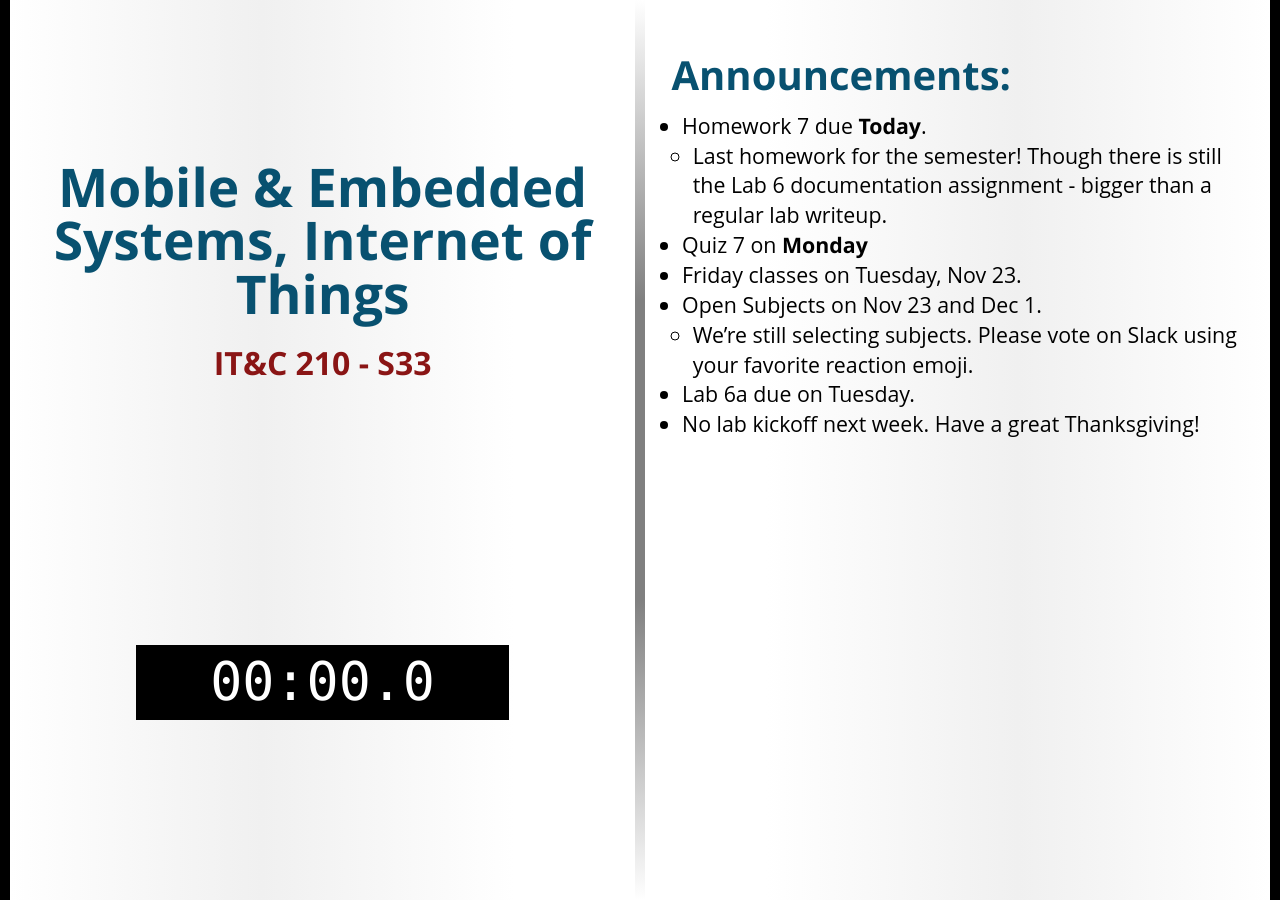
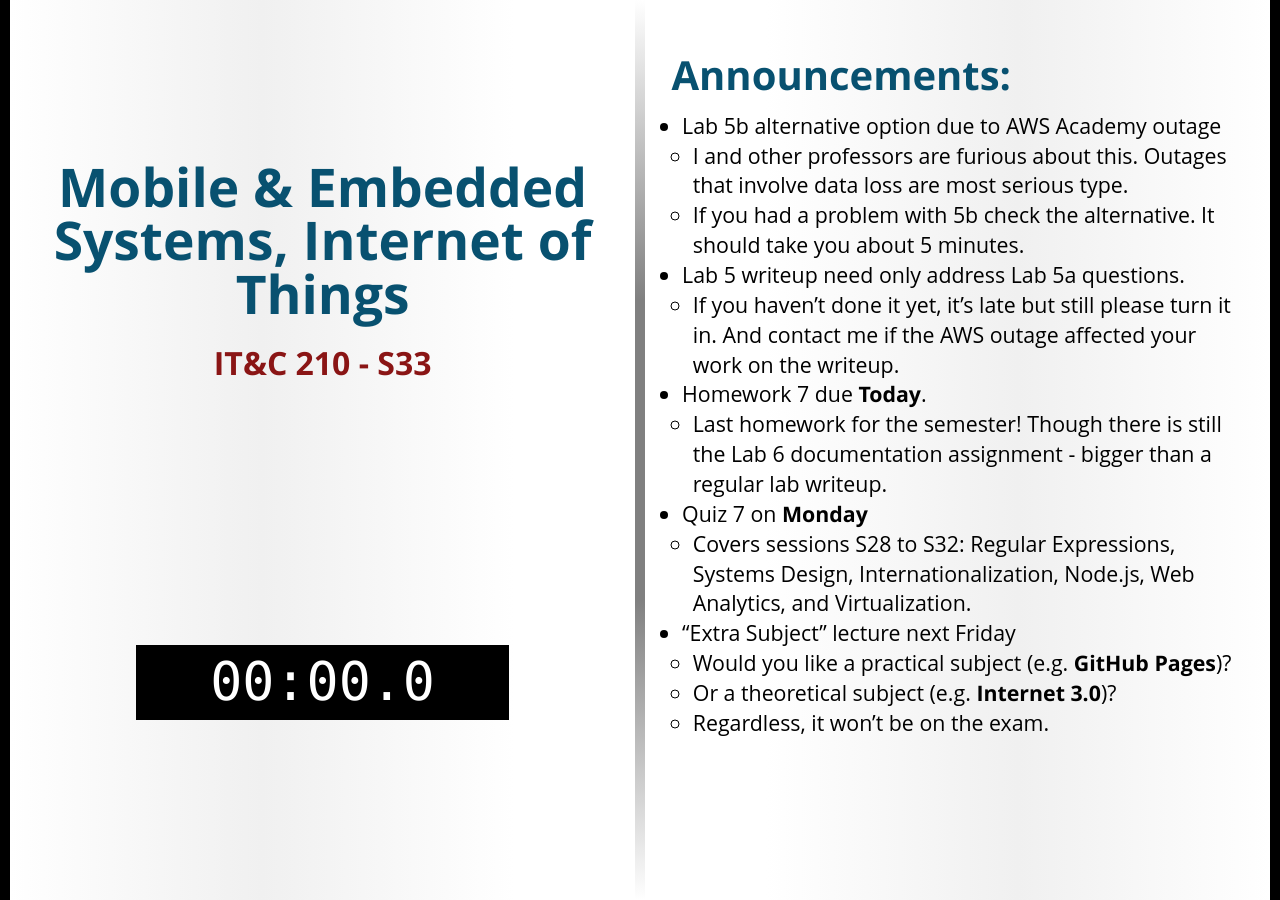
Before and after one commit to BYU-ITC-210/BYU-ITC-210.github.io, a Jekyll site: the page built from _welcome/S33.md, in a window 1280 px wide. Built offline with Jekyll 4.4.1, drawn with Linux system fonts in a browser that asks for light colours; some web fonts are replaced.

Commit message:
Welcome S33

```diff
--- a/_welcome/S33.md
+++ b/_welcome/S33.md
@@ -3,11 +3,16 @@ title: Mobile & Embedded Systems, Internet of Things
 session: S33
 ---
 
+* Lab 5b alternative option due to AWS Academy outage
+    * I and other professors are furious about this. Outages that involve data loss are most serious type.
+    * If you had a problem with 5b check the alternative. It should take you about 5 minutes.
+* Lab 5 writeup need only address Lab 5a questions.
+    * If you haven't done it yet, it's late but still please turn it in. And contact me if the AWS outage affected your work on the writeup.
 * Homework 7 due **Today**.
     * Last homework for the semester! Though there is still the Lab 6 documentation assignment - bigger than a regular lab writeup.
 * Quiz 7 on **Monday**
-* Friday classes on Tuesday, Nov 23.
-* Open Subjects on Nov 23 and Dec 1.
-    * We're still selecting subjects. Please vote on Slack using your favorite reaction emoji.
-* Lab 6a due on Tuesday.
-* No lab kickoff next week. Have a great Thanksgiving!
+    * Covers sessions S28 to S32: Regular Expressions, Systems Design, Internationalization, Node.js, Web Analytics, and Virtualization.
+* "Extra Subject" lecture next Friday
+    * Would you like a practical subject (e.g. **GitHub Pages**)?
+    * Or a theoretical subject (e.g. **Internet 3.0**)?
+    * Regardless, it won't be on the exam.
```
